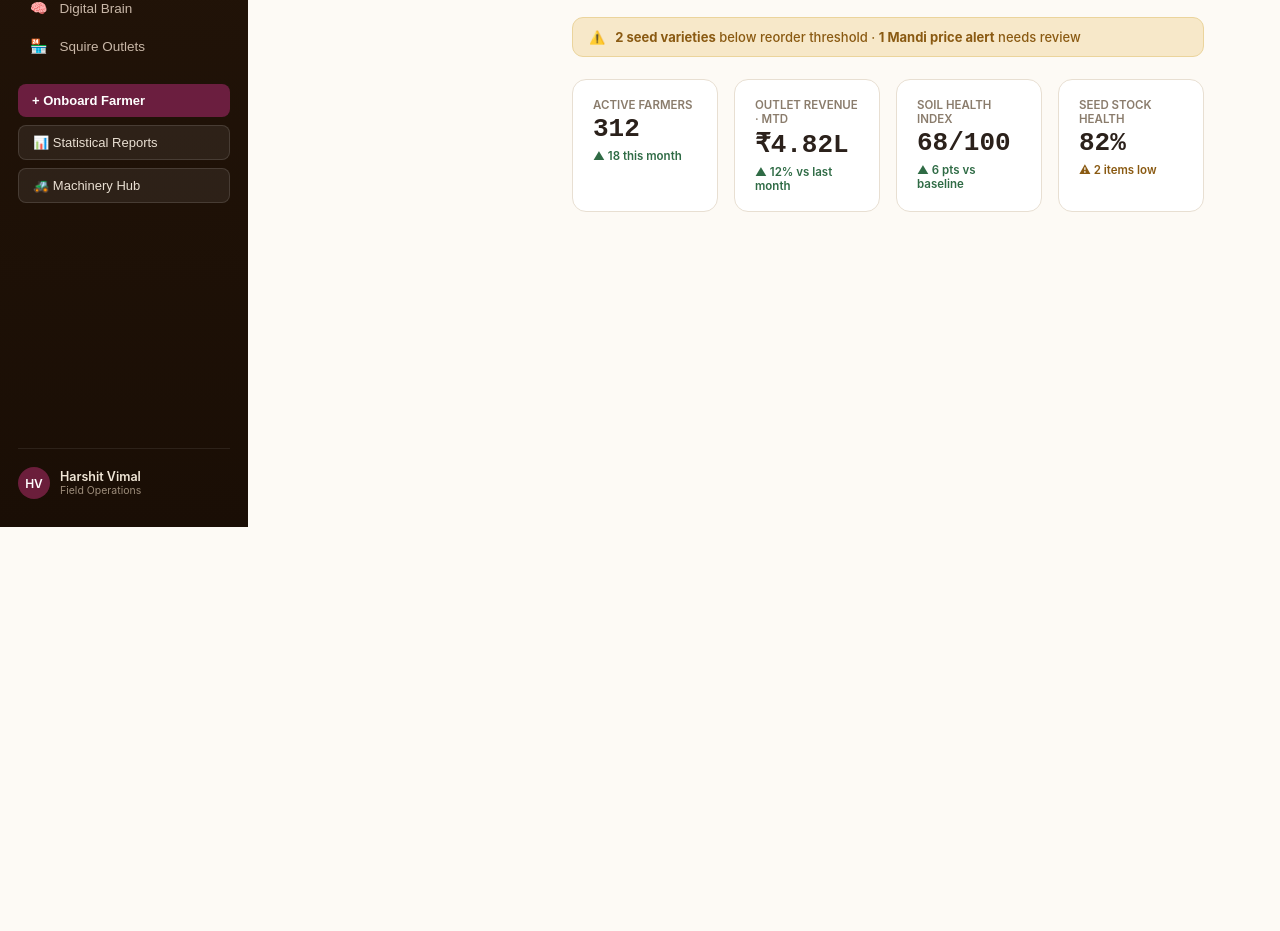
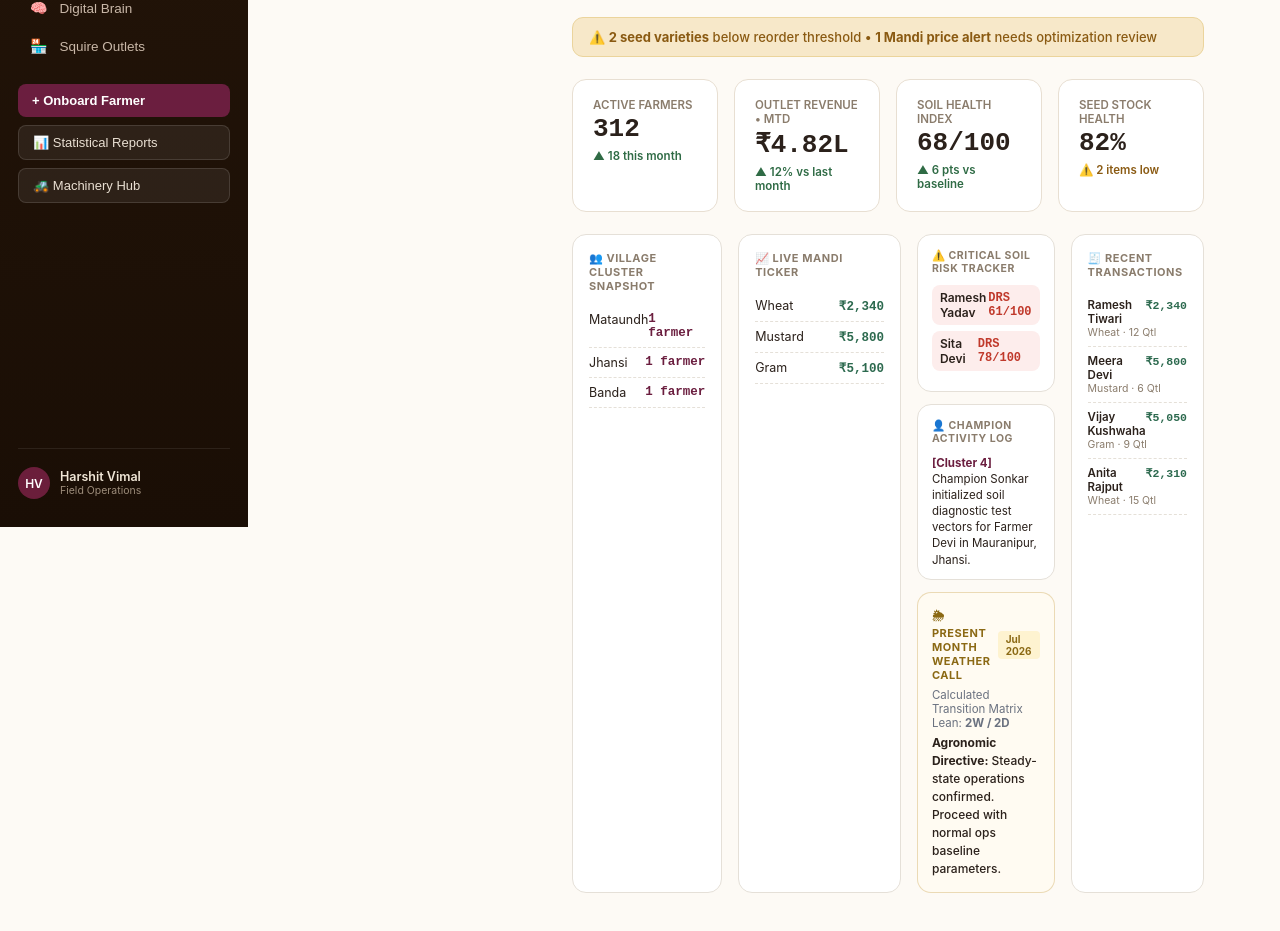
Before and after one commit to Befellow/Befellow-squire-agri-hub-V3, a React (Vite) app in the folder squire-agri-hub-main/: page / in a window 1280 px wide. Shown: the part 273-1204 px from the top of the page. Before the commit the page ends 946 px from the top, so only its background shows below. Built offline with nearby package versions, Linux system fonts and the light colour scheme.

Commit message:
Update App.jsx

```diff
--- a/squire-agri-hub-main/src/App.jsx
+++ b/squire-agri-hub-main/src/App.jsx
@@ -1976,13 +1976,15 @@ function Dashboard({ activeSection, farmers, onSelect, onNew, onViewReports, onV
           </div>
         </div>
 
-        {/* 1. OVERVIEW PAGE VIEWPORT */}
+        {/* 1. DASHBOARD PAGE VIEWPORT */}
         {activeSection === "overview" && (
           <div style={{ display: "flex", flexDirection: "column", gap: 22 }}>
+
+            {/* Crop Season Timeline Progress Bar */}
             <div style={{ display: "flex", alignItems: "center", background: "#fff", border: "1px solid #E8DFD2", borderRadius: 12, padding: "14px 20px" }}>
               <div style={{ fontSize: 11, fontWeight: 600, color: "#8A7C6C", letterSpacing: "0.05em", textTransform: "uppercase", marginRight: 18, whiteSpace: "nowrap" }}>Crop Season</div>
               <div style={{ flex: 1, display: "flex", gap: 6, paddingTop: 22 }}>
-                {[{ label: "Kharif · Jun–Oct", flex: 0.42, active: true }, { label: "Rabi · Oct–Mar", flex: 0.42, active: false }, { label: "Zaid · Mar–Jun", flex: 0.16, active: false }].map((seg, i) => (
+                {[{ label: "Kharif • Jun–Oct", flex: 0.42, active: true }, { label: "Rabi • Oct–Mar", flex: 0.42, active: false }, { label: "Zaid • Mar–Jun", flex: 0.16, active: false }].map((seg, i) => (
                   <div key={i} style={{ flex: seg.flex, height: 8, borderRadius: 5, background: seg.active ? "linear-gradient(90deg,#C8963E 0%,#4A7C59 100%)" : "#E8DFD2", position: "relative" }}>
                     <span style={{ position: "absolute", top: -18, left: 0, fontSize: 10.5, fontWeight: 600, color: seg.active ? "#6B1E3B" : "#8A7C6C", whiteSpace: "nowrap" }}>{seg.label}</span>
                     {seg.active && <div style={{ position: "absolute", top: -4, left: "6%", width: 14, height: 14, borderRadius: "50%", background: "#6B1E3B", border: "2.5px solid #fff", boxShadow: "0 0 0 2px #6B1E3B" }} />}
@@ -1990,17 +1992,118 @@ function Dashboard({ activeSection, farmers, onSelect, onNew, onViewReports, onV
                 ))}
               </div>
             </div>
+
+            {/* Live Warning Action Banner */}
             <div style={{ display: "flex", alignItems: "center", gap: 10, background: "#F7E8C9", color: "#8A5A12", border: "1px solid #EBD49C", borderRadius: 11, padding: "11px 16px", fontSize: 13, fontWeight: 500 }}>
-              ⚠️ <span><strong>2 seed varieties</strong> below reorder threshold · <strong>1 Mandi price alert</strong> needs review</span>
+              <span>⚠️ <strong>2 seed varieties</strong> below reorder threshold • <strong>1 Mandi price alert</strong> needs optimization review</span>
             </div>
+
+            {/* Primary Metric Summary Cards Row */}
             <div style={{ display: "grid", gridTemplateColumns: "repeat(4, 1fr)", gap: 16 }}>
-              {[{ label: "Active Farmers", value: `${farmers.length + 309}`, delta: "▲ 18 this month", up: true }, { label: "Outlet Revenue · MTD", value: "₹4.82L", delta: "▲ 12% vs last month", up: true }, { label: "Soil Health Index", value: "68/100", delta: "▲ 6 pts vs baseline", up: true }, { label: "Seed Stock Health", value: "82%", delta: "⚠ 2 items low", up: false }].map((k, i) => (
+              {[{ label: "Active Farmers", value: `${farmers.length + 309}`, delta: "▲ 18 this month", up: true }, { label: "Outlet Revenue • MTD", value: "₹4.82L", delta: "▲ 12% vs last month", up: true }, { label: "Soil Health Index", value: "68/100", delta: "▲ 6 pts vs baseline", up: true }, { label: "Seed Stock Health", value: "82%", delta: "⚠️ 2 items low", up: false }].map((k, i) => (
                 <div key={i} style={{ background: "#fff", border: "1px solid #E8DFD2", borderRadius: 14, padding: "18px 20px" }}>
                   <div style={{ fontSize: 11.5, fontWeight: 600, color: "#8A7C6C", textTransform: "uppercase" }}>{k.label}</div>
                   <div style={{ fontFamily: "monospace", fontSize: 26, fontWeight: 600, color: "#2B211B", marginTop: 2 }}>{k.value}</div>
                   <div style={{ display: "inline-flex", alignItems: "center", gap: 3, fontSize: 11.5, fontWeight: 600, marginTop: 2, color: k.up ? "#2F6B45" : "#8A5A12" }}>{k.delta}</div>
                 </div>
               ))}
+            </div>
+
+            {/* COMPREHENSIVE BALANCED GRID: Added Suggestion 2 & 3 Reactively */}
+            <div style={{ display: "grid", gridTemplateColumns: "1.2fr 1.3fr 1.1fr 1fr", gap: 16 }}>
+
+              {/* BOX A — Village Cluster Snapshot */}
+              <div style={{ background: C.white, border: `1px solid ${C.border}`, borderRadius: 14, padding: 16, display: "flex", flexDirection: "column" }}>
+                <div style={{ fontSize: 11, fontWeight: 700, color: "#8A7C6C", textTransform: "uppercase", letterSpacing: "0.05em", marginBottom: 12 }}>👥 Village Cluster Snapshot</div>
+                {Object.entries(farmers.reduce((acc, f) => { acc[f.village] = (acc[f.village] || 0) + 1; return acc; }, {})).slice(0, 4).map(([village, count]) => (
+                  <div key={village} style={{ display: "flex", justifyContent: "space-between", padding: "7px 0", borderBottom: `1px dashed ${C.border}`, fontSize: 12.5 }}>
+                    <span style={{ color: "#2B211B" }}>{village}</span>
+                    <span style={{ fontFamily: "monospace", fontWeight: 700, color: C.maroon }}>{count} farmer{count > 1 ? "s" : ""}</span>
+                  </div>
+                ))}
+              </div>
+
+              {/* BOX B — Live Mandi Ticker */}
+              <div style={{ background: C.white, border: `1px solid ${C.border}`, borderRadius: 14, padding: 16, display: "flex", flexDirection: "column" }}>
+                <div style={{ fontSize: 11, fontWeight: 700, color: "#8A7C6C", textTransform: "uppercase", letterSpacing: "0.05em", marginBottom: 12 }}>📈 Live Mandi Ticker</div>
+                {Object.entries(md).filter(([k]) => k !== "labels").map(([crop, priceArr]) => (
+                  <div key={crop} style={{ display: "flex", justifyContent: "space-between", padding: "7px 0", borderBottom: `1px dashed ${C.border}`, fontSize: 12.5 }}>
+                    <span style={{ textTransform: "capitalize", color: "#2B211B" }}>{crop}</span>
+                    <span style={{ fontFamily: "monospace", fontWeight: 700, color: C.green }}>₹{priceArr[priceArr.length - 1].toLocaleString()}</span>
+                  </div>
+                ))}
+              </div>
+
+              {/* BOX C — Dense Dynamic Slot Stack */}
+              <div style={{ display: "flex", flexDirection: "column", gap: 12 }}>
+
+                {/* Slot C.1: Soil Degradation Real-time Filter */}
+                <div style={{ background: C.white, border: `1px solid ${C.border}`, borderRadius: 14, padding: 14 }}>
+                  <div style={{ fontSize: 10.5, fontWeight: 700, color: "#8A7C6C", textTransform: "uppercase", letterSpacing: "0.05em", marginBottom: 10 }}>⚠️ Critical Soil Risk Tracker</div>
+                  {farmers.filter(f => f.soc < 0.4).slice(0, 2).map(f => {
+                    const d = calcDRS(f);
+                    return (
+                      <div key={f.id} style={{ display: "flex", justifyContent: "space-between", alignItems: "center", padding: "5px 8px", background: "#FDEDEC", borderRadius: 8, marginBottom: 6 }}>
+                        <span style={{ fontSize: 12, fontWeight: 600, color: "#2B211B" }}>{f.name}</span>
+                        <span style={{ fontFamily: "monospace", fontWeight: 800, fontSize: 12, color: C.red }}>DRS {d.drs}/100</span>
+                      </div>
+                    );
+                  })}
+                </div>
+
+                {/* Slot C.2: Village Champion Dynamic Activity Registry Log */}
+                <div style={{ background: C.white, border: `1px solid ${C.border}`, borderRadius: 14, padding: 14, flex: 1 }}>
+                  <div style={{ fontSize: 10.5, fontWeight: 700, color: "#8A7C6C", textTransform: "uppercase", letterSpacing: "0.05em", marginBottom: 10 }}>👤 Champion Activity Log</div>
+                  <div style={{ display: "flex", flexDirection: "column", gap: 8, maxHeight: 110, overflowY: "auto" }}>
+                    <div style={{ fontSize: 11.5, color: "#2B211B", lineHeight: 1.4, paddingBottom: 6, borderBottom: `1px dashed ${C.border}` }}>
+                      <strong style={{ color: C.maroon }}>[Cluster 4]</strong> Champion Sonkar initialized soil diagnostic test vectors for Farmer Devi in Mauranipur, Jhansi.
+                    </div>
+                    <div style={{ fontSize: 11.5, color: "#2B211B", lineHeight: 1.4 }}>
+                      <strong style={{ color: C.maroon }}>[Cluster 1]</strong> Live Onboarding: 12 smallholder registry slots logged this morning.
+                    </div>
+                  </div>
+                </div>
+
+                {/* Slot C.3: Adaptive Present-Month Weather Evaluation Core */}
+                {(() => {
+                  const sampleFarmer = farmers[0] || INITIAL_FARMERS[0];
+                  const weatherArray = calcWeather(sampleFarmer);
+                  const currentMonthName = MONTHS[new Date().getMonth()];
+                  const activeWeather = weatherArray.find(m => m.month === currentMonthName) || weatherArray[6];
+
+                  return (
+                    <div style={{ background: "#FFFBF2", border: `1px solid ${C.gold}55`, borderRadius: 14, padding: 14 }}>
+                      <div style={{ display: "flex", justifyContent: "space-between", alignItems: "center", marginBottom: 6 }}>
+                        <span style={{ fontSize: 11, fontWeight: 700, color: C.soil, textTransform: "uppercase", letterSpacing: "0.05em" }}>🌦 Present Month Weather Call</span>
+                        <span style={{ fontSize: 10, background: "#FEF3D0", color: C.soil, padding: "2px 8px", borderRadius: 4, fontWeight: 700 }}>{activeWeather.month} 2026</span>
+                      </div>
+                      <div style={{ fontSize: 11.5, color: C.muted, marginBottom: 4 }}>
+                        Calculated Transition Matrix Lean: <strong>{activeWeather.wetWeeks}W / {activeWeather.dryWeeks}D</strong>
+                      </div>
+                      <div style={{ fontSize: 12, color: "#2B211B", lineHeight: 1.5, fontWeight: 500 }}>
+                        <strong>Agronomic Directive:</strong> {activeWeather.action === "Irrigate/Monitor"
+                          ? "High soil moisture detected via model. Hold nitrogen field top-dressing to prevent leaching losses on sandy loam plots this cycle."
+                          : `Steady-state operations confirmed. Proceed with ${activeWeather.action.toLowerCase()} baseline parameters.`}
+                      </div>
+                    </div>
+                  );
+                })()}
+              </div>
+
+              {/* BOX D — Recent Transactions */}
+              <div style={{ background: C.white, border: `1px solid ${C.border}`, borderRadius: 14, padding: 16, display: "flex", flexDirection: "column" }}>
+                <div style={{ fontSize: 11, fontWeight: 700, color: "#8A7C6C", textTransform: "uppercase", letterSpacing: "0.05em", marginBottom: 12 }}>🧾 Recent Transactions</div>
+                {TXN.slice(0, 4).map((r, i) => (
+                  <div key={i} style={{ padding: "7px 0", borderBottom: `1px dashed ${C.border}`, fontSize: 11.5 }}>
+                    <div style={{ display: "flex", justifyContent: "space-between" }}>
+                      <span style={{ color: "#2B211B", fontWeight: 600 }}>{r.name}</span>
+                      <span style={{ fontFamily: "monospace", color: C.green, fontWeight: 700 }}>{r.price}</span>
+                    </div>
+                    <div style={{ color: "#8A7C6C", fontSize: 10.5 }}>{r.crop} · {r.qty}</div>
+                  </div>
+                ))}
+              </div>
+
             </div>
           </div>
         )}
```
